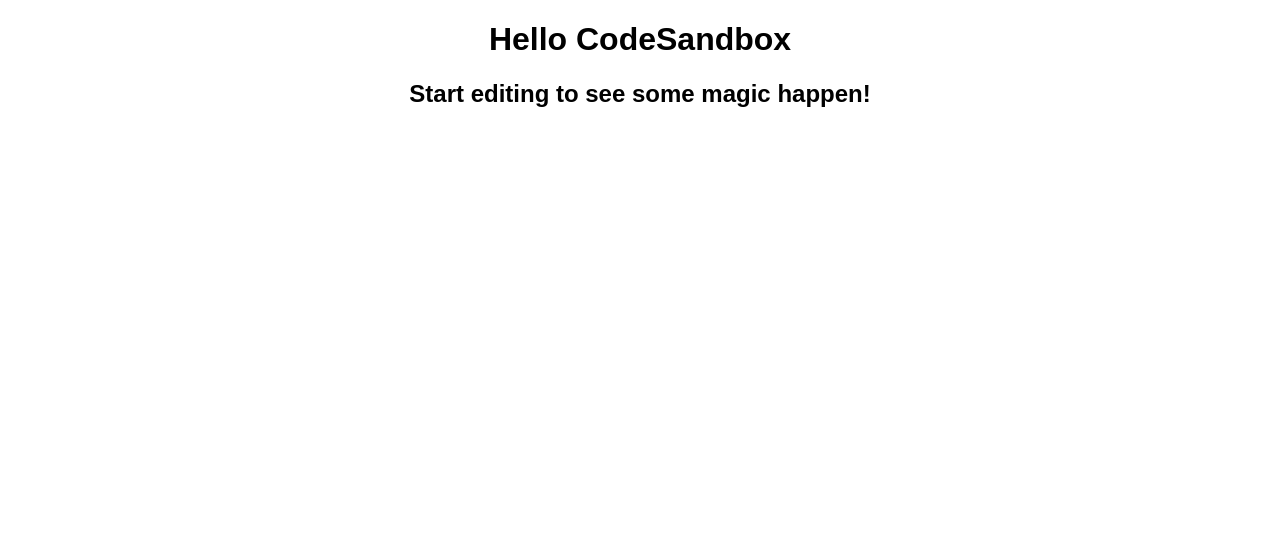
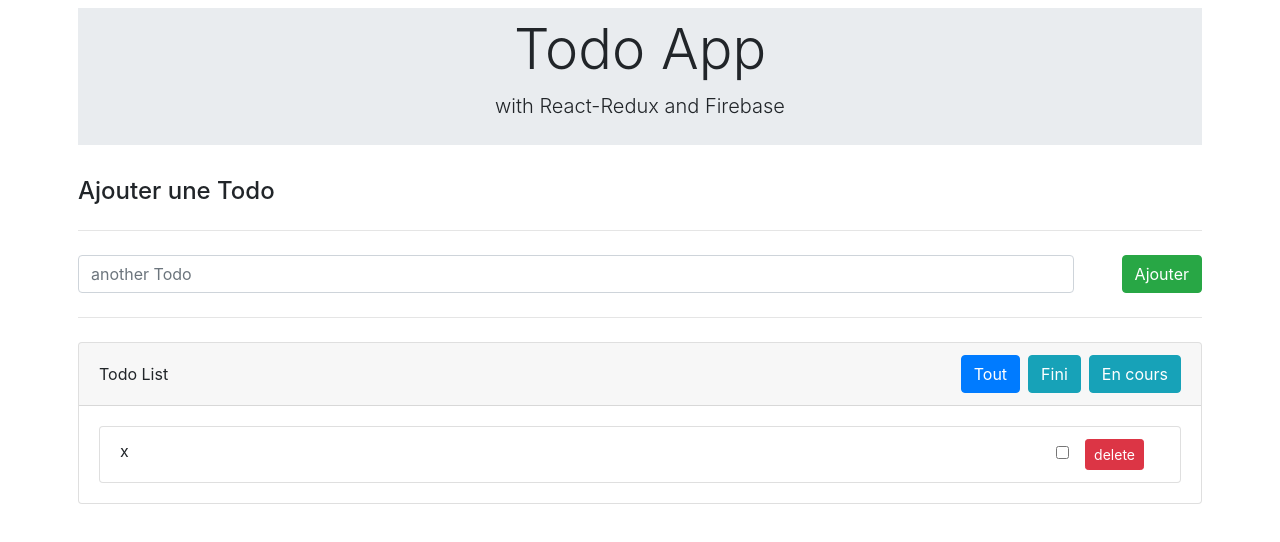
Before and after one commit to oussou-dev/reduxTodo, a React (Create React App) app: page / in a window 1280 px wide. Shown: the top 542 px of the page. Built offline with nearby package versions, Linux system fonts and the light colour scheme.

Commit message:
Add components into our reduxTodo

```diff
--- a/public/index.html
+++ b/public/index.html
@@ -1,16 +1,18 @@
 <!DOCTYPE html>
 <html lang="en">
-
 	<head>
-	<meta charset="utf-8">
-	<meta name="viewport" content="width=device-width, initial-scale=1, shrink-to-fit=no">
-	<meta name="theme-color" content="#000000">
+		<meta charset="utf-8" />
+		<meta
+			name="viewport"
+			content="width=device-width, initial-scale=1, shrink-to-fit=no"
+		/>
+		<meta name="theme-color" content="#000000" />
 		<!--
 			manifest.json provides metadata used when your web app is added to the
 			homescreen on Android. See https://developers.google.com/web/fundamentals/engage-and-retain/web-app-manifest/
 		-->
-	<link rel="manifest" href="%PUBLIC_URL%/manifest.json">
-	<link rel="shortcut icon" href="%PUBLIC_URL%/favicon.ico">
+		<link rel="manifest" href="%PUBLIC_URL%/manifest.json" />
+		<link rel="shortcut icon" href="%PUBLIC_URL%/favicon.ico" />
 		<!--
 			Notice the use of %PUBLIC_URL% in the tags above.
 			It will be replaced with the URL of the `public` folder during the build.
@@ -20,6 +22,12 @@
 			work correctly both with client-side routing and a non-root public URL.
 			Learn how to configure a non-root public URL by running `npm run build`.
 		-->
+		<link
+			rel="stylesheet"
+			href="https://stackpath.bootstrapcdn.com/bootstrap/4.3.1/css/bootstrap.min.css"
+			integrity="sha384-ggOyR0iXCbMQv3Xipma34MD+dH/1fQ784/j6cY/iJTQUOhcWr7x9JvoRxT2MZw1T"
+			crossorigin="anonymous"
+		/>
 		<title>React App</title>
 	</head>
 
@@ -39,5 +47,4 @@
 			To create a production bundle, use `npm run build` or `yarn build`.
 		-->
 	</body>
-
 </html>
--- /dev/null
+++ b/src/App.js
@@ -0,0 +1,38 @@
+import React, { Component } from "react"
+import AddTodo from "./components/AddTodo"
+import Filter from "./components/Filter"
+import TodoList from "./components/TodoList"
+
+class App extends Component {
+	render() {
+		return (
+			<div className="container p-2	">
+				<div className="jumbotron jumbotron-fluid py-2">
+					<div className="container text-center">
+						<h3 className="display-4">Todo App</h3>
+						<p className="lead">with React-Redux and Firebase</p>
+					</div>
+				</div>
+
+				<h4>Ajouter une Todo</h4>
+
+				<hr className="my-4" />
+				<AddTodo />
+				<hr className="my-4" />
+
+				<div className="card">
+					<div className="card-header d-flex flex-row align-items-center">
+						<span className="flex-fill"> Todo List </span>
+						<Filter />
+					</div>
+
+					<div className="card-body">
+						<TodoList />
+					</div>
+				</div>
+			</div>
+		)
+	}
+}
+
+export default App
--- /dev/null
+++ b/src/components/AddTodo.js
@@ -0,0 +1,16 @@
+import React from "react"
+
+const AddTodo = props => {
+	return (
+		<div className="d-flex mb-4">
+			<input
+				type="text"
+				placeholder="another Todo"
+				className="form-control mr-5"
+			/>
+			<button className="btn btn-success">Ajouter</button>
+		</div>
+	)
+}
+
+export default AddTodo
--- /dev/null
+++ b/src/components/Filter.js
@@ -0,0 +1,13 @@
+import React from "react"
+
+const Filter = props => {
+	return (
+		<>
+			<button className="btn btn-primary mr-2"> Tout </button>
+			<button className="btn btn-info mr-2"> Fini </button>
+			<button className="btn btn-info"> En cours </button>
+		</>
+	)
+}
+
+export default Filter
--- /dev/null
+++ b/src/components/TodoItem.js
@@ -0,0 +1,15 @@
+import React from "react"
+
+const TodoItem = props => {
+	return (
+		<li className="list-group-item d-flex flex-row justify-content-between aligns-item-center">
+			<span>x</span>
+			<span>
+				<input className="mx-3" type="checkbox" />
+				<button className="btn btn-sm btn-danger mr-3">delete</button>
+			</span>
+		</li>
+	)
+}
+
+export default TodoItem
--- /dev/null
+++ b/src/components/TodoList.js
@@ -0,0 +1,12 @@
+import React from "react"
+import TodoItem from "../components/TodoItem"
+
+const TodoList = props => {
+	return (
+		<ul className="list-group">
+			<TodoItem />
+		</ul>
+	)
+}
+
+export default TodoList
--- a/src/index.js
+++ b/src/index.js
@@ -1,16 +1,8 @@
-import React from "react";
-import ReactDOM from "react-dom";
+import React from "react"
+import ReactDOM from "react-dom"
+import App from "./App"
 
-import "./styles.css";
+import "./styles.css"
 
-function App() {
-  return (
-    <div className="App">
-      <h1>Hello CodeSandbox</h1>
-      <h2>Start editing to see some magic happen!</h2>
-    </div>
-  );
-}
-
-const rootElement = document.getElementById("root");
-ReactDOM.render(<App />, rootElement);
+const rootElement = document.getElementById("root")
+ReactDOM.render(<App />, rootElement)
```
Also changed, not shown: package.json (+8 -2 lines). Lines whose indentation alone changed are shown as unchanged.
